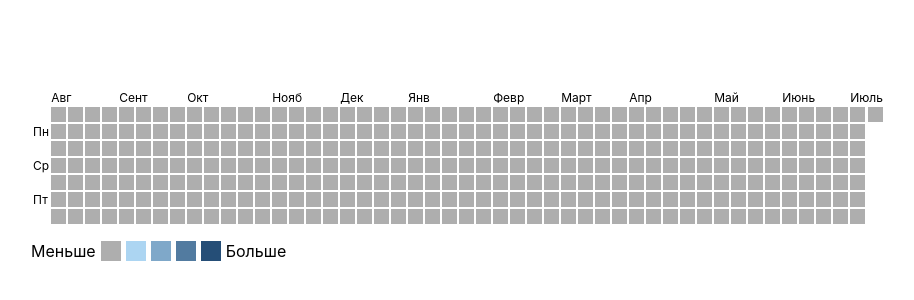
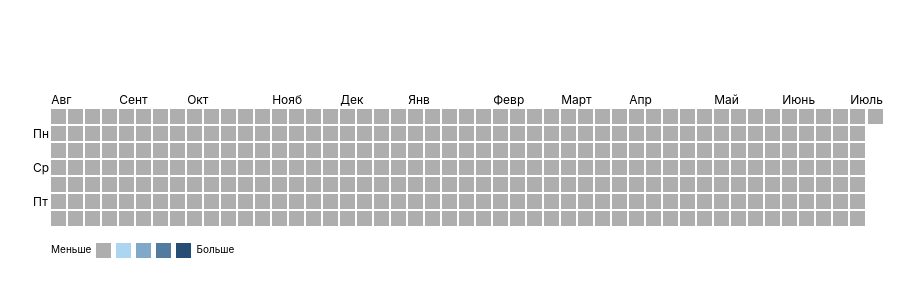
Before and after one commit to FremyXS/ContributionGraph, a React (Create React App) app: page / in a window 1280 px wide. Shown: the part 226-526 px from the top of the page, without its empty margins (182-1096 px from the left). Built offline with nearby package versions, Linux system fonts and the light colour scheme; no server answers.

Commit message:
refactor

```diff
--- a/src/components/ContributionGraph/ContributionGraph.scss
+++ b/src/components/ContributionGraph/ContributionGraph.scss
@@ -10,13 +10,18 @@
     }
 
     &-legend{
+        margin-left: 20px;
         display: flex;
         column-gap: 5px;
         margin-top: 15px;
 
+        span {
+            font-size: 10px;
+        }
+
         & >section {
-            width: 20px;
-            height: 20px;
+            width: 15px;
+            height: 15px;
 
             &:nth-child(2){
                 background-color: #aeaeae;
```
